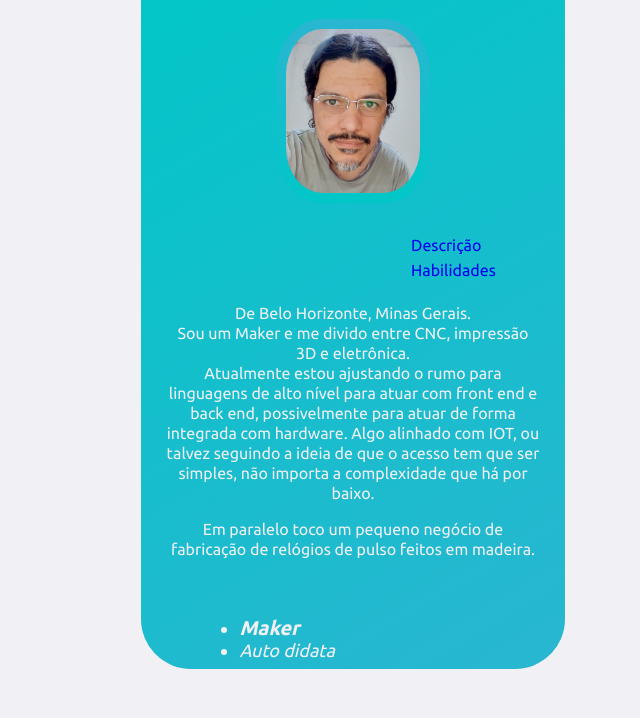
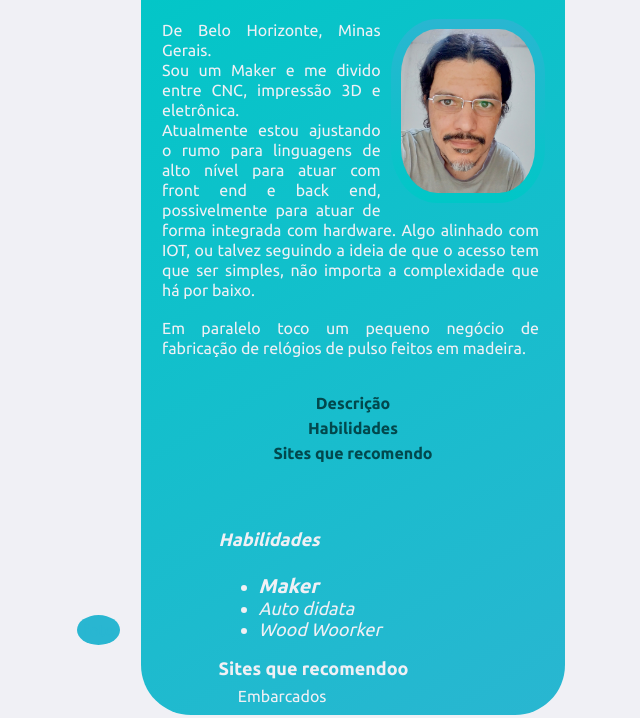
Before and after one commit to enicio/enicio.github.io, a plain HTML site: page index.html in a window 1280 px wide. Shown: the part 111-829 px from the top of the page, without its empty margins (307-947 px from the left). Drawn offline with Linux system fonts and the light colour scheme.

Commit message:
Com as atualizações solicitadas no dia 3

```diff
--- a/index.html
+++ b/index.html
@@ -23,18 +23,6 @@
 
             <img   src="foto_trybe_Jessandro.jpg"  alt=" Foto de rosot de Jessandro">
 
-        </div>
-
-        <div class="Index">
-
-                 <a href="#descricao"> Descrição </a> <br>
-                 <a href="#habilidades"> Habilidades </a>
-
-        </div>
-        <!-- Uma breve descrição sobre você, destacando algumas informações
-            como nacionalidade e a cidade/estado onde mora; -->
-
-        <div id="descricao" class="description">
             <p>
                 De Belo Horizonte, Minas Gerais. <br>
                 Sou um Maker e me divido entre CNC, impressão 3D e eletrônica. <br>
@@ -47,22 +35,63 @@
             <p>
             Em paralelo toco um pequeno negócio de fabricação de relógios de pulso feitos em madeira.
             </p>
+
+        </div>
+
+        <div class="Index">
+
+                 <a href="#descricao"> Descrição </a> <br>
+                 <a href="#habilidades"> Habilidades </a> <br>
+                 <a href="#sites"> Sites que recomendo </a>
+
+
+        </div>
+        <!-- Uma breve descrição sobre você, destacando algumas informações
+            como nacionalidade e a cidade/estado onde mora; -->
+
+        <div id="descricao" class="description">
+            <!-- <p>
+                De Belo Horizonte, Minas Gerais. <br>
+                Sou um Maker e me divido entre CNC, impressão 3D e eletrônica. <br>
+                Atualmente estou ajustando o rumo para linguagens de
+                alto nível  para atuar com front end e back end, possivelmente para
+                atuar de forma integrada com hardware.
+                Algo alinhado com IOT, ou talvez seguindo a ideia de que o acesso
+                tem que ser simples, não importa a complexidade que há por baixo.
+            </p>
+            <p>
+            Em paralelo toco um pequeno negócio de fabricação de relógios de pulso feitos em madeira.
+            </p> -->
         </div>
         <br>
 
         <!-- Uma lista de habilidades que você possui, com destaque para aquela de que você mais se orgulha; -->
         <div id="habilidades" class="list">
+
+            <h4 >Habilidades</h4>
             <ul class="habilidades">
                 <li> <span> Maker </span>  </li>
                 <li> Auto didata </li>
-                <li>  </li>
+                <li> Wood Woorker </li>
             </ul>
-            <br>
         </div>
+
+         <!-- Um link externo para algum blog de que você goste, que abra em uma nova aba; -->
+        <div id="sites" class="blogs">
+            <h4>Sites que recomendoo</h4>
+            <a class="button" href="https://www.embarcados.com.br/" target="_blank">Embarcados</a>
+
+        </div>
+
+
+
         <!--- Um link interno para a sua foto; -->
-        <img src="Jessandro" width="290" height="200" alt="Jessandro">
+      <div class="footer">
+                <a class="button" href="foto_trybe_Jessandro.jpg" target="_blank">foto</a>
+      </div>
 
-        <!-- Um link externo para algum blog de que você goste, que abra em uma nova aba; -->
+
+
 
 
         <!--Partes do seu portfólio destacadas com negrito e/ou itálico; -->
--- a/style.css
+++ b/style.css
@@ -13,7 +13,7 @@ body {
     flex-direction: column;
     align-content: center;
     padding: 10px 20px;
-    height: 90vh;
+    height: 100%;
     width: 30vw;
     border-radius: 50px;
     background: linear-gradient(329.54deg, #29B6D1 0%, #00C7C7 100%);
@@ -31,34 +31,47 @@ body {
 
 
 .photo-perfil img {
+    float: right;
+    margin-left: 10px;
 
-    display: block;
-    margin-left: auto;
-    margin-right: auto;
+       /*display: block;
+ margin-left: auto;
+    margin-right: auto;*/
     width: 35%;
-
-    align-content: center;
 
     padding: 10px;
     border-radius: 30%;
     background: linear-gradient(180deg, #29B6D1 0%, #00C7C7 100%);
 }
 
-.Index {
-
-    margin: 30px 5px 15px 250px;
+.photo-perfil p {
+    line-height: 20px;
+    margin-right: 5px;
+    margin-top: 0px;
+    padding: 1px;
+    text-align: justify;
+    color: #f0f0f5;
 
 }
 
+.Index {
+
+    margin-top: 2vh;
+    margin-bottom: 2vh;
+    text-align: center;
+}
+
 .Index a {
+    text-decoration: none;
+    color: rgb(2, 72, 77);
+    font-weight: 600;
     line-height: 25px;
-
-    text-align: left;
     text-decoration-line: none;
 }
 
 
 .description {
+
     line-height: 20px;
     margin: 5px;
     margin-top: 0px;
@@ -68,12 +81,14 @@ body {
 
 }
 .description p{
+    float: left;
     margin-top: 5px;
 }
 
 .list {
+    margin-left: 15%;
+    margin-bottom: 0;
     font-size: 18px;
-    margin: 0px 10%;
     color: #f0f0f5;
     font-style: italic;
 
@@ -88,6 +103,46 @@ body {
 
 .li{
 
+    text-decoration:  none;
+}
 
-        text-decoration:  none;
-    }
+.blogs h4{
+    margin-top: 0;
+    margin-left: 15%;
+    margin-bottom: 8px;
+    font-size: 18px;
+    color: #f0f0f5;
+}
+
+.blogs a {
+    margin-top: 30px;
+    margin-left: 20% ;
+    margin-bottom: 30px;
+    color: #f0f0f5;
+    text-decoration-line: none;
+
+}
+
+.footer {
+    position: fixed;
+    bottom: 50px;
+    left: 30vw;
+    text-align: right;
+
+
+}
+
+.footer a {
+        color: #29B6D1 ;
+        background-color: #29B6D1 ;
+        padding: 6px;
+        border-radius: 50%;
+        text-decoration-line: none;
+
+        transition: 500ms;
+}
+
+.footer a:hover {
+    border-radius: 4px;
+    color: red;
+}
```
